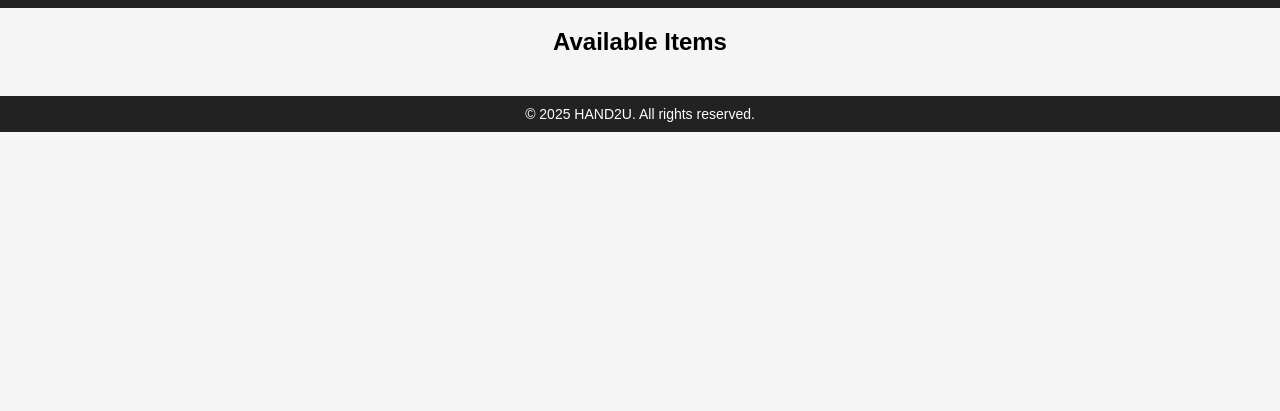
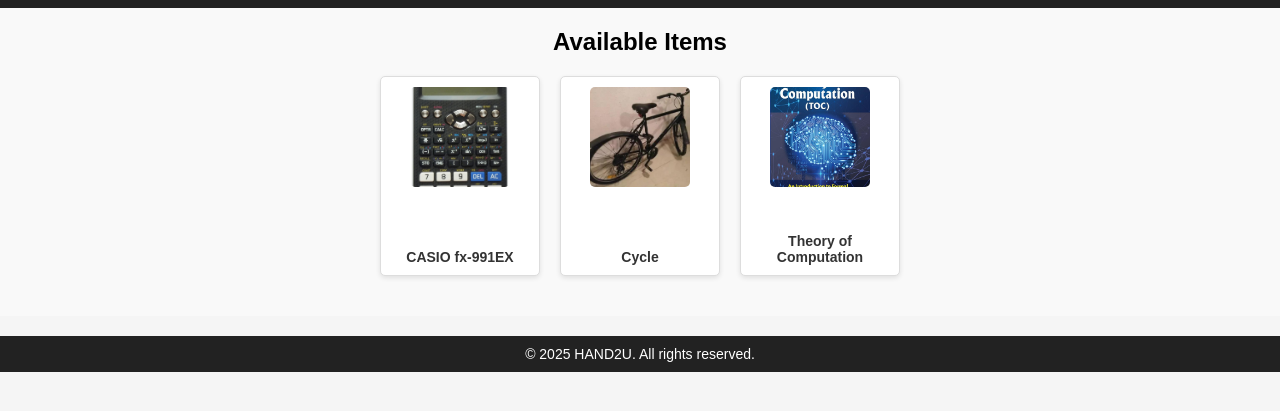
Before and after one commit to Mohit-Chowdhary/Hand2u, a plain HTML site: page browse.html in a window 1280 px wide. Shown: the part 67-478 px from the top of the page. Drawn offline with Linux system fonts and the light colour scheme.

Commit message:
Formatting photo grids
Edited css for featured listings to have better ui, used same for "Browse" window

```diff
--- a/browse.html
+++ b/browse.html
@@ -19,9 +19,27 @@
         </nav>
     </header>
 
-    <section class="listings">
+    <!-- <section class="listings">
         <h2>Available Items</h2>
         <div id="itemsList"></div>
+    </section> -->
+
+    <section class="featured">
+        <h2>Available Items</h2>
+        <div class="item-grid">
+            <div class="item">
+                <img src="images/item1.jpg" alt="Item 1">
+                <p>CASIO fx-991EX</p>
+            </div>
+            <div class="item">
+                <img src="images/item2.png" alt="Item 2">
+                <p>Cycle</p>
+            </div>
+            <div class="item">
+                <img src="images/item3.jpg" alt="Item 3">
+                <p>Theory of Computation</p>
+            </div>
+        </div>
     </section>
 
     <footer>
--- a/final.css
+++ b/final.css
@@ -33,37 +33,54 @@ nav ul li a {
 }
 
 /* Listings */
-.listings {
+/* Featured Section */
+.featured {
+    text-align: center;
     padding: 20px;
+    background: #f9f9f9;
 }
 
-.item-card {
+/* Featured Listings Grid */
+.item-grid {
+    display: flex;
+    justify-content: center;
+    gap: 20px; /* Space between items */
+    flex-wrap: wrap; /* Ensures responsiveness */
+    padding: 20px 0;
+}
+
+/* Individual Item Box */
+.item {
     background: white;
+    width: 160px; /* Fixed width */
+    height: 200px; /* Fixed height */
     padding: 10px;
-    margin: 10px auto;
-    max-width: 200px;
-    text-align: left;
     border: 1px solid #ddd;
     border-radius: 5px;
-    box-shadow: 0 0 5px rgba(0, 0, 0, 0.1);
+    box-shadow: 0 2px 5px rgba(0, 0, 0, 0.1);
+    display: flex;
+    flex-direction: column;
+    align-items: center;
+    justify-content: space-between;
+    text-align: center;
 }
 
-.item-card img {
+/* Item Images */
+.item img {
     width: 100px;
     height: 100px;
     object-fit: cover;
-    display: block;
-    margin: 0 auto;
+    border-radius: 5px;
 }
 
-.item-card button {
-    background: red;
-    color: white;
-    border: none;
-    padding: 5px;
-    cursor: pointer;
-    width: 100%;
+/* Item Title */
+.item p {
+    font-size: 14px;
+    color: #333;
+    font-weight: bold;
+    margin-top: 5px;
 }
+
 
 /* Sell Form */
 .sell-form {
```
